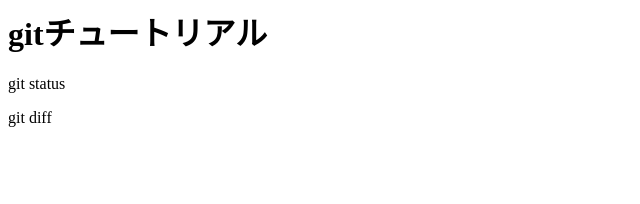
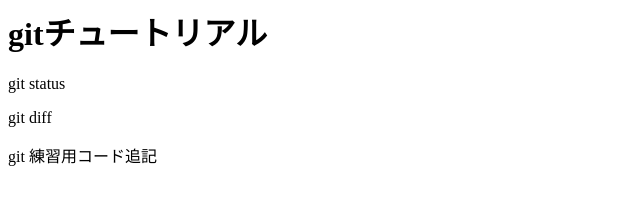
Before and after one commit to TakumiKuno/git_tutorial, a plain HTML site: page index.html in a window 1280 px wide. Shown: the whole page, without its empty margins (0-640 px from the left). Drawn offline with Linux system fonts and the light colour scheme.

Commit message:
git 練習用コードを追記

```diff
--- a/index.html
+++ b/index.html
@@ -1,3 +1,4 @@
 <h1>gitチュートリアル</h1>
 <p>git status</p>
 <p>git diff</p>
+<p>git 練習用コード追記</p>
```
